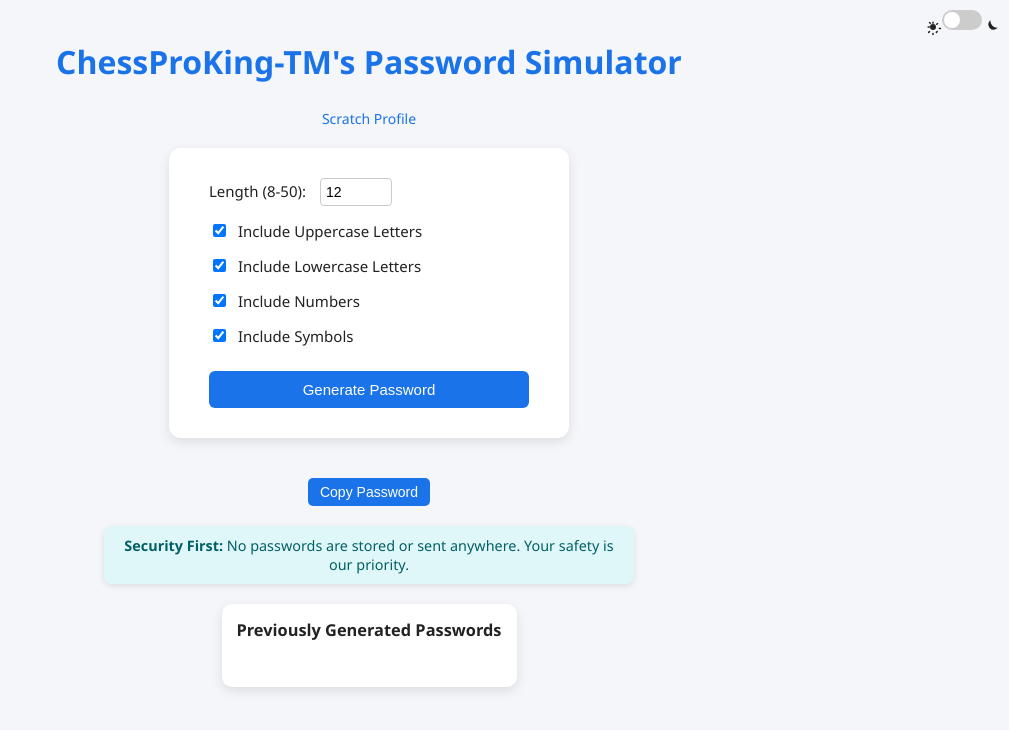
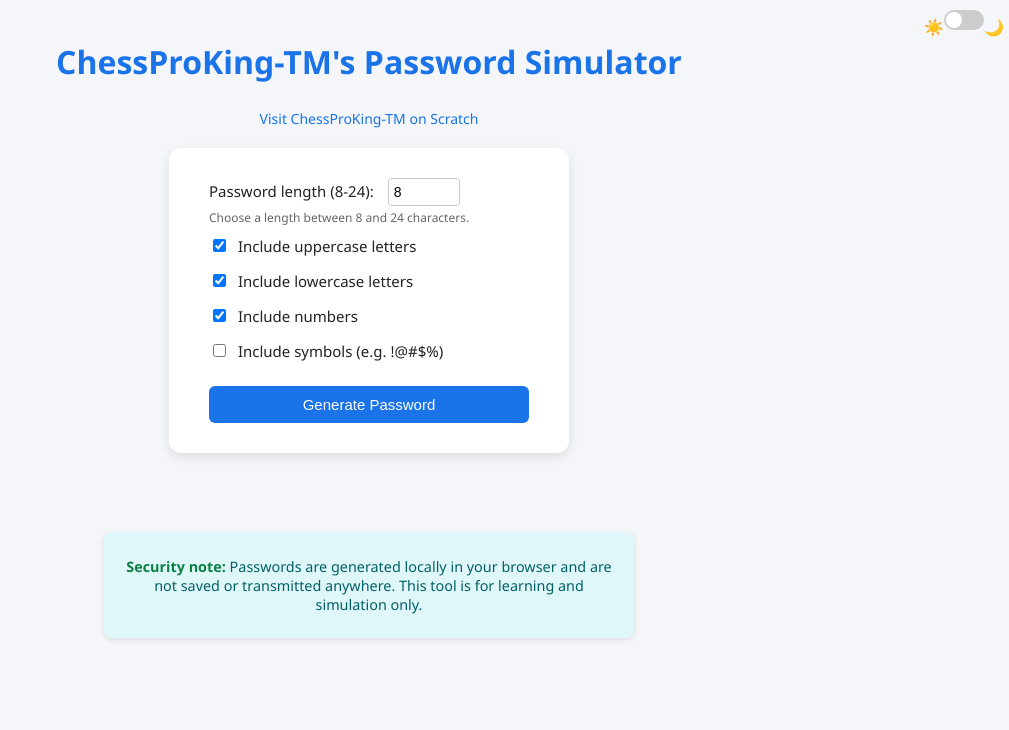
Before and after one commit to AlbertCanCode/test-py-code, a Flask app: page / in a window 1280 px wide. Shown: the top 730 px of the page, without its empty margins (271-1280 px from the left). Run offline with Flask 3, Linux system fonts and the light colour scheme.

Commit message:
Update index.html

```diff
--- a/templates/index.html
+++ b/templates/index.html
@@ -129,9 +129,11 @@
       color: var(--text-light);
       text-align: center;
       transition: color 0.3s;
-      word-break: break-all;
+      word-break: break-word;
       font-weight: bold;
       font-size: 1.2em;
+      min-height: 1.5em;
+      user-select: all;
     }
     body.dark #password-output {
       color: var(--text-dark);
@@ -185,6 +187,9 @@
         width: 90%;
         padding: 20px;
       }
+      #history {
+        width: 90%;
+      }
     }
 
     /* Copy button style */
@@ -193,15 +198,15 @@
       background-color: var(--button-bg-light);
       color: white;
       border: none;
-      padding: 6px 12px; /* smaller padding */
-      border-radius: 5px;
+      padding: 8px 16px;
+      border-radius: 6px;
       cursor: pointer;
-      font-size: 14px;
-      transition: background-color 0.3s;
-      width: auto; /* fit content */
-      min-width: 120px;
+      font-size: 15px;
+      width: 160px;
       align-self: center;
       display: block;
+      transition: background-color 0.3s;
+      user-select: none;
     }
     #copy-btn:hover {
       background-color: var(--button-hover-light);
@@ -216,13 +221,15 @@
     /* History list style */
     #history {
       max-width: 320px;
-      margin: 20px auto 0 auto;
+      margin: 20px auto 30px auto;
       background: var(--card-light);
       border-radius: 10px;
       padding: 15px;
       box-shadow: 0 4px 12px rgba(0,0,0,0.1);
       transition: background 0.3s;
       font-size: 14px;
+      overflow-y: auto;
+      max-height: 140px;
     }
     body.dark #history {
       background: var(--card-dark);
@@ -235,13 +242,13 @@
     #history ul {
       list-style: none;
       padding-left: 0;
-      max-height: 120px;
-      overflow-y: auto;
+      margin: 0;
     }
     #history ul li {
       padding: 5px 0;
       border-bottom: 1px solid #ccc;
       user-select: all;
+      word-break: break-word;
     }
     body.dark #history ul li {
       border-color: #555;
@@ -252,7 +259,7 @@
       position: fixed;
       top: 15px;
       right: 15px;
-      width: 70px; /* wider to fit icons */
+      width: 70px;
       height: 24px;
       cursor: pointer;
       z-index: 1000;
@@ -300,185 +307,221 @@
     }
 
     #dark-mode-toggle input:checked + label {
-      background: var(--button-bg-light);
+      background: #666;
     }
-    body.dark #dark-mode-toggle input:checked + label {
-      background: var(--button-bg-dark);
-    }
-
     #dark-mode-toggle input:checked + label::before {
       transform: translateX(20px);
     }
 
-    /* Sun and Moon icons using inline SVG as background images */
-    #dark-mode-toggle .icon-sun,
-    #dark-mode-toggle .icon-moon {
-      width: 18px;
-      height: 18px;
-      flex-shrink: 0;
-      fill: currentColor;
-    }
-
-    /* Layout icons on left and right of toggle */
-    #dark-mode-toggle .icon-sun {
-      margin-left: 0;
-    }
-    #dark-mode-toggle .icon-moon {
-      margin-right: 0;
+    /* Icons inside toggle container */
+    #dark-mode-toggle .icon {
+      font-size: 16px;
+      pointer-events: none;
     }
   </style>
 </head>
 <body>
-  <!-- Dark mode toggle switch -->
-  <div id="dark-mode-toggle" aria-label="Toggle dark mode" role="switch" tabindex="0">
-    <!-- Sun icon on left -->
-    <svg class="icon-sun" xmlns="http://www.w3.org/2000/svg" viewBox="0 0 24 24" aria-hidden="true" focusable="false">
-      <path d="M12 4.5a1 1 0 0 1 1 1V7a1 1 0 1 1-2 0V5.5a1 1 0 0 1 1-1zm5.364 2.136a1 1 0 0 1 1.414 1.415l-1.06 1.06a1 1 0 0 1-1.414-1.415l1.06-1.06zM19.5 12a1 1 0 0 1 1 1h1.5a1 1 0 1 1 0 2H20.5a1 1 0 0 1-1-1 1 1 0 0 1 1-1zm-2.636 5.364a1 1 0 0 1 1.415 1.415l-1.06 1.06a1 1 0 0 1-1.414-1.415l1.06-1.06zM12 19.5a1 1 0 0 1 1 1v1.5a1 1 0 1 1-2 0V20.5a1 1 0 0 1 1-1zm-5.364-2.136a1 1 0 0 1 1.414 1.415l-1.06 1.06a1 1 0 0 1-1.415-1.415l1.06-1.06zM4.5 12a1 1 0 0 1 1-1H7a1 1 0 1 1 0 2H5.5a1 1 0 0 1-1-1zm2.136-5.364a1 1 0 0 1 1.415-1.414l1.06 1.06a1 1 0 0 1-1.414 1.415l-1.06-1.06zM12 8a4 4 0 1 1 0 8 4 4 0 0 1 0-8z"/>
-    </svg>
-
-    <input type="checkbox" id="darkmode" aria-checked="false" />
-    <label for="darkmode" aria-label="Toggle dark mode"></label>
-
-    <!-- Moon icon on right -->
-    <svg class="icon-moon" xmlns="http://www.w3.org/2000/svg" viewBox="0 0 24 24" aria-hidden="true" focusable="false">
-      <path d="M21 12.79A9 9 0 0 1 11.21 3a7 7 0 1 0 9.79 9.79z"/>
-    </svg>
+  <h1>ChessProKing-TM's Password Simulator</h1>
+  <div class="profile-link">
+    <a href="https://scratch.mit.edu/users/ChessProKing-TM" target="_blank" rel="noopener noreferrer">Visit ChessProKing-TM on Scratch</a>
   </div>
 
-  <h1>ChessProKing-TM's Password Simulator</h1>
-  <div class="profile-link">
-    <a href="https://scratch.mit.edu/users/ChessProKing-TM/" target="_blank" rel="noopener noreferrer">Scratch Profile</a>
+  <form id="password-form" aria-label="Password Generator Form">
+    <label>
+      Password length (8-24):
+      <input type="number" id="length" name="length" min="8" max="24" value="8" required aria-required="true" aria-describedby="length-desc" />
+    </label>
+    <p id="length-desc" style="font-size:12px; margin-top:-12px; margin-bottom:10px; color:#666;">
+      Choose a length between 8 and 24 characters.
+    </p>
+
+    <label>
+      <input type="checkbox" id="includeUppercase" name="uppercase" checked />
+      Include uppercase letters
+    </label>
+    <label>
+      <input type="checkbox" id="includeLowercase" name="lowercase" checked />
+      Include lowercase letters
+    </label>
+    <label>
+      <input type="checkbox" id="includeNumbers" name="numbers" checked />
+      Include numbers
+    </label>
+    <label>
+      <input type="checkbox" id="includeSymbols" name="symbols" />
+      Include symbols (e.g. !@#$%)
+    </label>
+    <input type="submit" value="Generate Password" aria-label="Generate password button" />
+  </form>
+
+  <div id="password-output" aria-live="polite" aria-atomic="true" role="region"></div>
+  <button id="copy-btn" aria-label="Copy password to clipboard" style="display:none;">Copy Password</button>
+  <div id="loading-message" aria-live="polite" role="alert"></div>
+
+  <div class="security-badge" aria-label="Security note">
+    <p>
+      <strong>Security note:</strong> Passwords are generated locally in your browser and are not saved or transmitted anywhere. This tool is for learning and simulation only.
+    </p>
   </div>
 
-  <form id="password-form" aria-label="Password generator form">
-    <label>
-      Length (8-50):
-      <input type="number" id="length" name="length" min="8" max="50" value="12" required />
-    </label>
-    <label><input type="checkbox" id="upper" name="upper" checked /> Include Uppercase Letters</label>
-    <label><input type="checkbox" id="lower" name="lower" checked /> Include Lowercase Letters</label>
-    <label><input type="checkbox" id="numbers" name="numbers" checked /> Include Numbers</label>
-    <label><input type="checkbox" id="symbols" name="symbols" checked /> Include Symbols</label>
-    <input type="submit" value="Generate Password" />
-  </form>
+  <section id="history" aria-label="Password generation history" style="display:none;">
+    <h3>Generated Passwords History</h3>
+    <ul id="history-list"></ul>
+  </section>
 
-  <div id="password-output" aria-live="polite" aria-atomic="true" tabindex="0"></div>
-  <button id="copy-btn" aria-label="Copy password to clipboard">Copy Password</button>
-  <div id="loading-message" role="status" aria-live="polite"></div>
-
-  <div class="security-badge" aria-label="Security assurance">
-    <strong>Security First:</strong> No passwords are stored or sent anywhere. Your safety is our priority.
-  </div>
-
-  <div id="history" aria-label="Generated password history">
-    <h3>Previously Generated Passwords</h3>
-    <ul id="history-list"></ul>
+  <!-- Dark Mode Toggle -->
+  <div id="dark-mode-toggle" role="switch" aria-checked="false" tabindex="0" aria-label="Toggle dark mode">
+    <span class="icon" aria-hidden="true">☀️</span>
+    <input type="checkbox" id="darkToggle" />
+    <label for="darkToggle"></label>
+    <span class="icon" aria-hidden="true">🌙</span>
   </div>
 
   <script>
-    // Dark mode toggle persistence
-    const toggle = document.getElementById('darkmode');
-    const body = document.body;
-
-    // Load dark mode state from localStorage
-    if(localStorage.getItem('darkMode') === 'true') {
-      body.classList.add('dark');
-      toggle.checked = true;
-      toggle.setAttribute('aria-checked', 'true');
-    }
-
-    toggle.addEventListener('change', () => {
-      if (toggle.checked) {
-        body.classList.add('dark');
-        localStorage.setItem('darkMode', 'true');
-        toggle.setAttribute('aria-checked', 'true');
-      } else {
-        body.classList.remove('dark');
-        localStorage.setItem('darkMode', 'false');
-        toggle.setAttribute('aria-checked', 'false');
-      }
-    });
-
-    // Password generator
     const form = document.getElementById('password-form');
     const output = document.getElementById('password-output');
     const copyBtn = document.getElementById('copy-btn');
-    const loadingMessage = document.getElementById('loading-message');
+    const loadingMsg = document.getElementById('loading-message');
+    const historySection = document.getElementById('history');
     const historyList = document.getElementById('history-list');
 
-    // Password history stored in-memory (can extend to localStorage if desired)
-    const passwordHistory = [];
+    // Character sets
+    const charSets = {
+      uppercase: 'ABCDEFGHIJKLMNOPQRSTUVWXYZ',
+      lowercase: 'abcdefghijklmnopqrstuvwxyz',
+      numbers: '0123456789',
+      symbols: '!@#$%^&*()_+[]{}|;:,.<>?/~`-='
+    };
 
-    function generatePassword(length, useUpper, useLower, useNumbers, useSymbols) {
-      const upperChars = "ABCDEFGHIJKLMNOPQRSTUVWXYZ";
-      const lowerChars = "abcdefghijklmnopqrstuvwxyz";
-      const numberChars = "0123456789";
-      const symbolChars = "!@#$%^&*()_+-=[]{}|;:',.<>/?`~";
+    // Generate password function
+    function generatePassword(length, options) {
+      let availableChars = '';
+      if (options.uppercase) availableChars += charSets.uppercase;
+      if (options.lowercase) availableChars += charSets.lowercase;
+      if (options.numbers) availableChars += charSets.numbers;
+      if (options.symbols) availableChars += charSets.symbols;
 
-      let charPool = "";
-      if (useUpper) charPool += upperChars;
-      if (useLower) charPool += lowerChars;
-      if (useNumbers) charPool += numberChars;
-      if (useSymbols) charPool += symbolChars;
+      if (availableChars.length === 0) {
+        return '';
+      }
 
-      if (charPool.length === 0) return "";
+      let password = '';
+      for (let i = 0; i < length; i++) {
+        password += availableChars.charAt(Math.floor(Math.random() * availableChars.length));
+      }
 
-      let password = "";
-      for (let i = 0; i < length; i++) {
-        password += charPool.charAt(Math.floor(Math.random() * charPool.length));
-      }
       return password;
     }
 
-    form.addEventListener('submit', (e) => {
+    // Password history
+    let passwordHistory = [];
+
+    form.addEventListener('submit', e => {
       e.preventDefault();
+      loadingMsg.textContent = 'Generating password...';
 
-      loadingMessage.textContent = "Generating...";
-      loadingMessage.style.display = "block";
+      // Get values
+      const length = parseInt(form.length.value, 10);
+      const options = {
+        uppercase: form.uppercase.checked,
+        lowercase: form.lowercase.checked,
+        numbers: form.numbers.checked,
+        symbols: form.symbols.checked,
+      };
 
-      setTimeout(() => {
-        const length = Math.min(Math.max(parseInt(form.length.value), 8), 50);
-        const useUpper = form.upper.checked;
-        const useLower = form.lower.checked;
-        const useNumbers = form.numbers.checked;
-        const useSymbols = form.symbols.checked;
+      // Validation
+      if (isNaN(length) || length < 8 || length > 24) {
+        alert('Please enter a valid password length between 8 and 24.');
+        loadingMsg.textContent = '';
+        return;
+      }
+      if (!options.uppercase && !options.lowercase && !options.numbers && !options.symbols) {
+        alert('Please select at least one character type.');
+        loadingMsg.textContent = '';
+        return;
+      }
 
-        const pwd = generatePassword(length, useUpper, useLower, useNumbers, useSymbols);
-        output.textContent = pwd || "Please select at least one character type.";
+      // Generate password
+      const password = generatePassword(length, options);
 
-        if(pwd) {
-          // Add to history and update UI
-          passwordHistory.unshift(pwd);
-          if(passwordHistory.length > 10) passwordHistory.pop(); // limit to 10 items
-          updateHistory();
-        }
+      loadingMsg.textContent = '';
+      if (password === '') {
+        output.textContent = 'Error generating password.';
+        copyBtn.style.display = 'none';
+        return;
+      }
 
-        loadingMessage.style.display = "none";
-      }, 100); // simulate async
+      output.textContent = password;
+      copyBtn.style.display = 'inline-block';
+
+      // Add to history
+      passwordHistory.unshift(password);
+      updateHistory();
     });
 
+    // Copy button functionality
     copyBtn.addEventListener('click', () => {
-      const pwd = output.textContent;
-      if(pwd && pwd !== "Please select at least one character type.") {
-        navigator.clipboard.writeText(pwd).then(() => {
-          copyBtn.textContent = "Copied!";
-          setTimeout(() => {
-            copyBtn.textContent = "Copy Password";
-          }, 1500);
-        }).catch(() => {
-          alert("Failed to copy. Please copy manually.");
-        });
-      }
+      const password = output.textContent;
+      if (!password) return;
+
+      navigator.clipboard.writeText(password).then(() => {
+        copyBtn.textContent = 'Copied!';
+        setTimeout(() => {
+          copyBtn.textContent = 'Copy Password';
+        }, 1500);
+      }).catch(() => {
+        alert('Failed to copy password. Please copy manually.');
+      });
     });
 
     function updateHistory() {
-      historyList.innerHTML = "";
-      passwordHistory.forEach(pwd => {
+      if (passwordHistory.length === 0) {
+        historySection.style.display = 'none';
+        return;
+      }
+      historySection.style.display = 'block';
+      historyList.innerHTML = '';
+      passwordHistory.slice(0, 5).forEach(pw => {
         const li = document.createElement('li');
-        li.textContent = pwd;
+        li.textContent = pw;
         historyList.appendChild(li);
       });
     }
+
+    // Dark mode toggle
+    const darkToggle = document.getElementById('darkToggle');
+    const darkToggleContainer = document.getElementById('dark-mode-toggle');
+
+    function setDarkMode(enabled) {
+      if (enabled) {
+        document.body.classList.add('dark');
+        darkToggle.checked = true;
+        darkToggleContainer.setAttribute('aria-checked', 'true');
+      } else {
+        document.body.classList.remove('dark');
+        darkToggle.checked = false;
+        darkToggleContainer.setAttribute('aria-checked', 'false');
+      }
+    }
+
+    // Load dark mode preference from localStorage
+    const savedDarkMode = localStorage.getItem('darkMode');
+    setDarkMode(savedDarkMode === 'true');
+
+    darkToggle.addEventListener('change', () => {
+      setDarkMode(darkToggle.checked);
+      localStorage.setItem('darkMode', darkToggle.checked);
+    });
+
+    // Make dark mode toggle keyboard accessible with Space/Enter
+    darkToggleContainer.addEventListener('keydown', e => {
+      if (e.key === 'Enter' || e.key === ' ') {
+        e.preventDefault();
+        darkToggle.checked = !darkToggle.checked;
+        setDarkMode(darkToggle.checked);
+        localStorage.setItem('darkMode', darkToggle.checked);
+      }
+    });
   </script>
 </body>
 </html>
```
